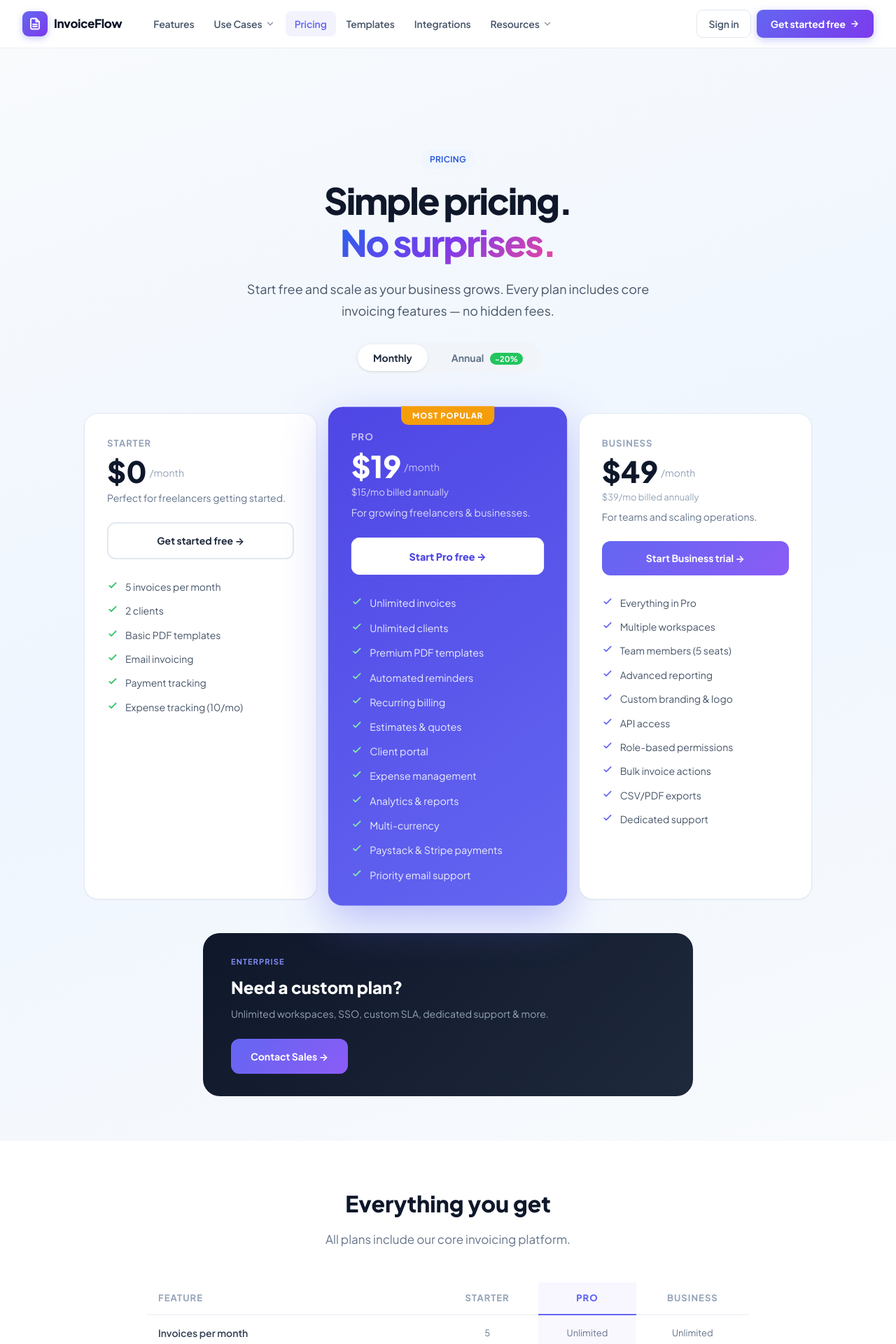
After one commit to goldenjeffempire/invoice-flow, a Django app: page /pricing/ in a window 1280 px wide. The commit adds this page. Shown: the top 1920 px of the page at 70% size. Run offline with Django 4.2, Linux system fonts and the light colour scheme; parts of the project's set-up code (start-up, migrations or seed data) failed here and were passed over.

Commit message:
Add a pricing page and update navigation links
Add a new pricing page view and template. Update urls.py to include the pricing route. Modify layout.html to add navigation links to the pricing page.

Replit-Commit-Author: Agent
Replit-Commit-Session-Id: e3951301-0fb9-4ff3-b91d-60e87f332dbf
Replit-Commit-Checkpoint-Type: full_checkpoint
Replit-Commit-Event-Id: 8d373d3c-ce9b-4a50-b391-523dfc4e1dac
Replit-Commit-Screenshot-Url: https://storage.googleapis.com/screenshot-production-us-central1/a73fb0f4-3399-4dea-aaa0-6d3ad7fbebe6/e3951301-0fb9-4ff3-b91d-60e87f332dbf/0RrqgAT

```diff
--- a/invoices/urls.py
+++ b/invoices/urls.py
@@ -111,6 +111,7 @@ urlpatterns = [
     path("settings/reminders/pixel/<int:log_id>/", views.track_reminder_open, name="track_reminder_open"),
 
     # ── Marketing / Static Pages ──────────────────────────────────────────────
+    path("pricing/", views.pricing_view, name="pricing"),
     path("about/", views.about_view, name="about"),
     path("features/", views.features_view, name="features"),
     path("contact/", views.contact_view, name="contact"),
--- a/invoices/views/main_views.py
+++ b/invoices/views/main_views.py
@@ -49,7 +49,16 @@ def landing_view(request):
 
 
 def favicon_view(request):
-    return HttpResponse(status=204)
+    svg = (
+        '<svg xmlns="http://www.w3.org/2000/svg" viewBox="0 0 32 32">'
+        '<rect width="32" height="32" rx="8" fill="#6366f1"/>'
+        '<path d="M9 8h9l5 5v11a2 2 0 01-2 2H9a2 2 0 01-2-2V10a2 2 0 012-2z" fill="none" stroke="white" stroke-width="2" stroke-linejoin="round"/>'
+        '<path d="M18 8v5h5" fill="none" stroke="white" stroke-width="2" stroke-linejoin="round"/>'
+        '<line x1="11" y1="17" x2="21" y2="17" stroke="white" stroke-width="2" stroke-linecap="round"/>'
+        '<line x1="11" y1="21" x2="17" y2="21" stroke="white" stroke-width="2" stroke-linecap="round"/>'
+        '</svg>'
+    )
+    return HttpResponse(svg, content_type="image/svg+xml")
 
 
 def robots_txt_view(request):
@@ -495,6 +504,76 @@ def accept_invitation(request, token):
 # ============================================================================
 # Static / Marketing Pages
 # ============================================================================
+
+def pricing_view(request):
+    starter_features = [
+        "5 invoices per month",
+        "2 clients",
+        "Basic PDF templates",
+        "Email invoicing",
+        "Payment tracking",
+        "Expense tracking (10/mo)",
+    ]
+    pro_features = [
+        "Unlimited invoices",
+        "Unlimited clients",
+        "Premium PDF templates",
+        "Automated reminders",
+        "Recurring billing",
+        "Estimates & quotes",
+        "Client portal",
+        "Expense management",
+        "Analytics & reports",
+        "Multi-currency",
+        "Paystack & Stripe payments",
+        "Priority email support",
+    ]
+    business_features = [
+        "Everything in Pro",
+        "Multiple workspaces",
+        "Team members (5 seats)",
+        "Advanced reporting",
+        "Custom branding & logo",
+        "API access",
+        "Role-based permissions",
+        "Bulk invoice actions",
+        "CSV/PDF exports",
+        "Dedicated support",
+    ]
+    comparison_rows = [
+        {"feature": "Invoices per month", "starter": "5", "pro": "Unlimited", "business": "Unlimited"},
+        {"feature": "Clients", "starter": "2", "pro": "Unlimited", "business": "Unlimited"},
+        {"feature": "PDF invoice generation", "starter": True, "pro": True, "business": True},
+        {"feature": "Automated payment reminders", "starter": False, "pro": True, "business": True},
+        {"feature": "Recurring billing", "starter": False, "pro": True, "business": True},
+        {"feature": "Estimates & quotes", "starter": False, "pro": True, "business": True},
+        {"feature": "Client portal", "starter": False, "pro": True, "business": True},
+        {"feature": "Expense management", "starter": "Basic", "pro": True, "business": True},
+        {"feature": "Analytics & reports", "starter": False, "pro": True, "business": True},
+        {"feature": "Multi-currency support", "starter": False, "pro": True, "business": True},
+        {"feature": "Online payments (Stripe/Paystack)", "starter": False, "pro": True, "business": True},
+        {"feature": "Multiple workspaces", "starter": False, "pro": False, "business": True},
+        {"feature": "Team members", "starter": "1 user", "pro": "2 users", "business": "5 users"},
+        {"feature": "Custom branding", "starter": False, "pro": True, "business": True},
+        {"feature": "API access", "starter": False, "pro": False, "business": True},
+        {"feature": "Priority support", "starter": False, "pro": True, "business": True},
+    ]
+    faqs = [
+        {"question": "Is there a free trial?", "answer": "Yes! The Starter plan is free forever. Pro and Business plans include a 14-day free trial — no credit card required."},
+        {"question": "Can I change plans later?", "answer": "Absolutely. You can upgrade, downgrade, or cancel at any time. When you upgrade, you're charged on a prorated basis for the remainder of your billing period."},
+        {"question": "What payment methods do you accept?", "answer": "We accept all major credit and debit cards (Visa, Mastercard, Amex), and bank transfers via Paystack for Nigerian customers."},
+        {"question": "Is my data secure?", "answer": "Yes. All data is encrypted in transit and at rest. We use bank-grade security, MFA authentication, and maintain strict data isolation between workspaces."},
+        {"question": "Can I export my data?", "answer": "Yes, you can export your invoices, clients, and expense data as PDF or CSV at any time on all plans."},
+        {"question": "Do you offer discounts for nonprofits or students?", "answer": "Yes — contact our support team with proof of eligibility and we'll apply a 30% discount to your Pro or Business plan."},
+    ]
+    return render(request, "pages/pricing.html", {
+        "starter_features": starter_features,
+        "pro_features": pro_features,
+        "business_features": business_features,
+        "comparison_rows": comparison_rows,
+        "faqs": faqs,
+    })
+
 
 def about_view(request):
     return render(request, "pages/about.html")
--- a/templates/base/layout.html
+++ b/templates/base/layout.html
@@ -93,6 +93,8 @@
             </a>
           </div>
         </div>
+
+        <a href="{% url 'invoices:pricing' %}" class="pnav-link{% if request.resolver_match.url_name == 'pricing' %} pnav-link--active{% endif %}">Pricing</a>
 
         <a href="{% url 'invoices:templates' %}" class="pnav-link{% if request.resolver_match.url_name == 'templates' %} pnav-link--active{% endif %}">Templates</a>
 
@@ -214,6 +216,7 @@
       <!-- Mobile links -->
       <nav class="pnav-mobile-nav">
         <a href="{% url 'invoices:features' %}" class="pnav-mobile-link">Features</a>
+        <a href="{% url 'invoices:pricing' %}" class="pnav-mobile-link">Pricing</a>
 
         <div class="pnav-mobile-section">
           <p class="pnav-mobile-section-label">Use Cases</p>
--- /dev/null
+++ b/templates/pages/pricing.html
@@ -0,0 +1,226 @@
+{% extends "base/layout.html" %}
+
+{% block title %}Pricing — Simple, Transparent Plans | InvoiceFlow{% endblock %}
+{% block meta_description %}Choose the InvoiceFlow plan that fits your business. Start free, upgrade as you grow. No hidden fees, cancel anytime.{% endblock %}
+
+{% block content %}
+
+<section style="padding:9rem 0 4rem;background:linear-gradient(160deg,#f8fafc 0%,#eff6ff 50%,#f8fafc 100%)">
+  <div class="container">
+    <div style="text-align:center;max-width:640px;margin:0 auto 3.5rem">
+      <span class="badge badge-primary" style="margin-bottom:1rem">PRICING</span>
+      <h1 style="font-size:clamp(2rem,5vw,3.25rem);font-weight:800;letter-spacing:-.04em;color:#0f172a;margin:0 0 1.25rem;line-height:1.15">
+        Simple pricing.<br><span class="gradient-text">No surprises.</span>
+      </h1>
+      <p style="font-size:1.125rem;color:#475569;line-height:1.75;margin:0">
+        Start free and scale as your business grows. Every plan includes core invoicing features — no hidden fees.
+      </p>
+
+      <!-- Billing toggle -->
+      <div id="billing-toggle" style="display:inline-flex;align-items:center;gap:12px;margin-top:1.75rem;padding:4px;background:#f1f5f9;border-radius:999px">
+        <button onclick="setBilling('monthly')" id="btn-monthly"
+          style="padding:8px 22px;border:none;border-radius:999px;font-weight:700;font-size:14px;cursor:pointer;transition:all 200ms;background:#fff;color:#1e293b;box-shadow:0 1px 3px rgba(0,0,0,.12)">
+          Monthly
+        </button>
+        <button onclick="setBilling('annual')" id="btn-annual"
+          style="padding:8px 22px;border:none;border-radius:999px;font-weight:700;font-size:14px;cursor:pointer;transition:all 200ms;background:transparent;color:#64748b;box-shadow:none">
+          Annual
+          <span style="margin-left:6px;background:#22c55e;color:#fff;font-size:11px;font-weight:700;padding:2px 7px;border-radius:999px">−20%</span>
+        </button>
+      </div>
+    </div>
+
+    <!-- Plans Grid -->
+    <div style="display:grid;grid-template-columns:repeat(auto-fit,minmax(280px,1fr));gap:20px;max-width:1040px;margin:0 auto">
+
+      <!-- Free -->
+      <div class="card" style="padding:32px;position:relative;border:1px solid #e2e8f0;border-radius:1.25rem">
+        <div style="margin-bottom:24px">
+          <p style="font-size:13px;font-weight:700;text-transform:uppercase;letter-spacing:.08em;color:#94a3b8;margin:0 0 8px">Starter</p>
+          <div style="display:flex;align-items:flex-end;gap:4px;margin-bottom:6px">
+            <span style="font-size:42px;font-weight:800;color:#0f172a;line-height:1">$0</span>
+            <span style="font-size:14px;color:#94a3b8;margin-bottom:8px">/month</span>
+          </div>
+          <p style="font-size:14px;color:#64748b;margin:0">Perfect for freelancers getting started.</p>
+        </div>
+        <a href="{% url 'invoices:signup' %}" style="display:block;text-align:center;padding:13px 20px;border:2px solid #e2e8f0;border-radius:12px;font-weight:700;font-size:14px;color:#1e293b;text-decoration:none;transition:all 200ms;margin-bottom:28px"
+           onmouseover="this.style.borderColor='#6366f1';this.style.color='#6366f1'" onmouseout="this.style.borderColor='#e2e8f0';this.style.color='#1e293b'">
+          Get started free →
+        </a>
+        <ul style="list-style:none;padding:0;margin:0;display:flex;flex-direction:column;gap:12px">
+          {% for feat in starter_features %}
+          <li style="display:flex;align-items:flex-start;gap:10px;font-size:14px;color:#475569">
+            <svg width="16" height="16" fill="none" stroke="#22c55e" viewBox="0 0 24 24" style="flex-shrink:0;margin-top:1px"><path stroke-linecap="round" stroke-linejoin="round" stroke-width="2.5" d="M5 13l4 4L19 7"/></svg>
+            {{ feat }}
+          </li>
+          {% endfor %}
+        </ul>
+      </div>
+
+      <!-- Pro (Featured) -->
+      <div style="padding:32px;position:relative;border-radius:1.25rem;background:linear-gradient(145deg,#4f46e5,#6366f1);box-shadow:0 20px 60px rgba(99,102,241,.4);transform:scale(1.025)">
+        <div style="position:absolute;top:-1px;left:50%;transform:translateX(-50%);background:#f59e0b;color:#fff;font-size:11px;font-weight:800;letter-spacing:.08em;padding:4px 16px;border-radius:0 0 10px 10px;text-transform:uppercase">Most Popular</div>
+        <div style="margin-bottom:24px">
+          <p style="font-size:13px;font-weight:700;text-transform:uppercase;letter-spacing:.08em;color:rgba(255,255,255,.65);margin:0 0 8px">Pro</p>
+          <div style="display:flex;align-items:flex-end;gap:4px;margin-bottom:6px">
+            <span class="price-pro" style="font-size:42px;font-weight:800;color:#fff;line-height:1">$19</span>
+            <span style="font-size:14px;color:rgba(255,255,255,.65);margin-bottom:8px">/month</span>
+          </div>
+          <p class="price-pro-note" style="font-size:13px;color:rgba(255,255,255,.75);margin:0">$15/mo billed annually</p>
+          <p style="font-size:14px;color:rgba(255,255,255,.8);margin:6px 0 0">For growing freelancers &amp; businesses.</p>
+        </div>
+        <a href="{% url 'invoices:signup' %}" style="display:block;text-align:center;padding:13px 20px;background:#fff;border-radius:12px;font-weight:800;font-size:14px;color:#4f46e5;text-decoration:none;transition:all 200ms;margin-bottom:28px;border:2px solid transparent"
+           onmouseover="this.style.background='rgba(255,255,255,.9)'" onmouseout="this.style.background='#fff'">
+          Start Pro free →
+        </a>
+        <ul style="list-style:none;padding:0;margin:0;display:flex;flex-direction:column;gap:12px">
+          {% for feat in pro_features %}
+          <li style="display:flex;align-items:flex-start;gap:10px;font-size:14px;color:rgba(255,255,255,.88)">
+            <svg width="16" height="16" fill="none" stroke="#86efac" viewBox="0 0 24 24" style="flex-shrink:0;margin-top:1px"><path stroke-linecap="round" stroke-linejoin="round" stroke-width="2.5" d="M5 13l4 4L19 7"/></svg>
+            {{ feat }}
+          </li>
+          {% endfor %}
+        </ul>
+      </div>
+
+      <!-- Business -->
+      <div class="card" style="padding:32px;position:relative;border:1px solid #e2e8f0;border-radius:1.25rem">
+        <div style="margin-bottom:24px">
+          <p style="font-size:13px;font-weight:700;text-transform:uppercase;letter-spacing:.08em;color:#94a3b8;margin:0 0 8px">Business</p>
+          <div style="display:flex;align-items:flex-end;gap:4px;margin-bottom:6px">
+            <span class="price-biz" style="font-size:42px;font-weight:800;color:#0f172a;line-height:1">$49</span>
+            <span style="font-size:14px;color:#94a3b8;margin-bottom:8px">/month</span>
+          </div>
+          <p class="price-biz-note" style="font-size:13px;color:#94a3b8;margin:0">$39/mo billed annually</p>
+          <p style="font-size:14px;color:#64748b;margin:6px 0 0">For teams and scaling operations.</p>
+        </div>
+        <a href="{% url 'invoices:signup' %}" style="display:block;text-align:center;padding:13px 20px;background:linear-gradient(135deg,#6366f1,#8b5cf6);border-radius:12px;font-weight:700;font-size:14px;color:#fff;text-decoration:none;transition:all 200ms;margin-bottom:28px"
+           onmouseover="this.style.opacity='.9'" onmouseout="this.style.opacity='1'">
+          Start Business trial →
+        </a>
+        <ul style="list-style:none;padding:0;margin:0;display:flex;flex-direction:column;gap:12px">
+          {% for feat in business_features %}
+          <li style="display:flex;align-items:flex-start;gap:10px;font-size:14px;color:#475569">
+            <svg width="16" height="16" fill="none" stroke="#6366f1" viewBox="0 0 24 24" style="flex-shrink:0;margin-top:1px"><path stroke-linecap="round" stroke-linejoin="round" stroke-width="2.5" d="M5 13l4 4L19 7"/></svg>
+            {{ feat }}
+          </li>
+          {% endfor %}
+        </ul>
+      </div>
+
+    </div>
+
+    <!-- Enterprise CTA -->
+    <div style="max-width:700px;margin:3rem auto 0;padding:32px 40px;background:linear-gradient(135deg,#0f172a,#1e293b);border-radius:1.5rem;display:flex;align-items:center;justify-content:space-between;gap:24px;flex-wrap:wrap">
+      <div>
+        <p style="font-size:11px;font-weight:700;text-transform:uppercase;letter-spacing:.1em;color:#818cf8;margin:0 0 8px">Enterprise</p>
+        <h3 style="font-size:1.5rem;font-weight:800;color:#fff;margin:0 0 8px">Need a custom plan?</h3>
+        <p style="font-size:14px;color:#94a3b8;margin:0">Unlimited workspaces, SSO, custom SLA, dedicated support &amp; more.</p>
+      </div>
+      <a href="{% url 'invoices:contact' %}" style="flex-shrink:0;padding:14px 28px;background:linear-gradient(135deg,#6366f1,#8b5cf6);border-radius:12px;font-weight:700;font-size:14px;color:#fff;text-decoration:none;white-space:nowrap">
+        Contact Sales →
+      </a>
+    </div>
+  </div>
+</section>
+
+<!-- Feature Comparison -->
+<section style="padding:4rem 0 5rem;background:#fff">
+  <div class="container">
+    <h2 style="text-align:center;font-size:2rem;font-weight:800;color:#0f172a;margin:0 0 0.75rem">Everything you get</h2>
+    <p style="text-align:center;color:#64748b;font-size:1.0625rem;margin:0 0 3rem">All plans include our core invoicing platform.</p>
+
+    <div style="max-width:860px;margin:0 auto;overflow-x:auto">
+      <table style="width:100%;border-collapse:collapse">
+        <thead>
+          <tr>
+            <th style="text-align:left;padding:12px 16px;font-size:13px;font-weight:700;color:#94a3b8;text-transform:uppercase;letter-spacing:.08em;border-bottom:2px solid #f1f5f9">Feature</th>
+            <th style="text-align:center;padding:12px 16px;font-size:13px;font-weight:700;color:#94a3b8;text-transform:uppercase;letter-spacing:.08em;border-bottom:2px solid #f1f5f9">Starter</th>
+            <th style="text-align:center;padding:12px 16px;font-size:13px;font-weight:800;color:#6366f1;text-transform:uppercase;letter-spacing:.08em;border-bottom:2px solid #6366f1;background:#f8f7ff">Pro</th>
+            <th style="text-align:center;padding:12px 16px;font-size:13px;font-weight:700;color:#94a3b8;text-transform:uppercase;letter-spacing:.08em;border-bottom:2px solid #f1f5f9">Business</th>
+          </tr>
+        </thead>
+        <tbody>
+          {% for row in comparison_rows %}
+          <tr style="border-bottom:1px solid #f8fafc">
+            <td style="padding:14px 16px;font-size:14px;font-weight:600;color:#334155">{{ row.feature }}</td>
+            <td style="text-align:center;padding:14px 16px;font-size:13px;color:#64748b">
+              {% if row.starter == True %}<svg width="18" height="18" fill="none" stroke="#22c55e" viewBox="0 0 24 24"><path stroke-linecap="round" stroke-linejoin="round" stroke-width="2.5" d="M5 13l4 4L19 7"/></svg>
+              {% elif row.starter == False %}<svg width="16" height="16" fill="none" stroke="#cbd5e1" viewBox="0 0 24 24"><path stroke-linecap="round" stroke-linejoin="round" stroke-width="2" d="M6 18L18 6M6 6l12 12"/></svg>
+              {% else %}{{ row.starter }}{% endif %}
+            </td>
+            <td style="text-align:center;padding:14px 16px;font-size:13px;color:#64748b;background:#faf8ff">
+              {% if row.pro == True %}<svg width="18" height="18" fill="none" stroke="#6366f1" viewBox="0 0 24 24"><path stroke-linecap="round" stroke-linejoin="round" stroke-width="2.5" d="M5 13l4 4L19 7"/></svg>
+              {% elif row.pro == False %}<svg width="16" height="16" fill="none" stroke="#cbd5e1" viewBox="0 0 24 24"><path stroke-linecap="round" stroke-linejoin="round" stroke-width="2" d="M6 18L18 6M6 6l12 12"/></svg>
+              {% else %}{{ row.pro }}{% endif %}
+            </td>
+            <td style="text-align:center;padding:14px 16px;font-size:13px;color:#64748b">
+              {% if row.business == True %}<svg width="18" height="18" fill="none" stroke="#22c55e" viewBox="0 0 24 24"><path stroke-linecap="round" stroke-linejoin="round" stroke-width="2.5" d="M5 13l4 4L19 7"/></svg>
+              {% elif row.business == False %}<svg width="16" height="16" fill="none" stroke="#cbd5e1" viewBox="0 0 24 24"><path stroke-linecap="round" stroke-linejoin="round" stroke-width="2" d="M6 18L18 6M6 6l12 12"/></svg>
+              {% else %}{{ row.business }}{% endif %}
+            </td>
+          </tr>
+          {% endfor %}
+        </tbody>
+      </table>
+    </div>
+  </div>
+</section>
+
+<!-- FAQ Section -->
+<section style="padding:4rem 0 6rem;background:#f8fafc">
+  <div class="container">
+    <h2 style="text-align:center;font-size:2rem;font-weight:800;color:#0f172a;margin:0 0 3rem">Pricing FAQ</h2>
+    <div style="max-width:700px;margin:0 auto;display:flex;flex-direction:column;gap:16px">
+      {% for q in faqs %}
+      <div class="card" style="padding:24px">
+        <h3 style="font-size:15px;font-weight:700;color:#0f172a;margin:0 0 10px">{{ q.question }}</h3>
+        <p style="font-size:14px;color:#64748b;margin:0;line-height:1.7">{{ q.answer }}</p>
+      </div>
+      {% endfor %}
+    </div>
+  </div>
+</section>
+
+<!-- Bottom CTA -->
+<section style="padding:5rem 0;background:linear-gradient(135deg,#4f46e5 0%,#7c3aed 100%)">
+  <div class="container" style="text-align:center">
+    <h2 style="font-size:2.25rem;font-weight:800;color:#fff;margin:0 0 1rem">Ready to get paid faster?</h2>
+    <p style="font-size:1.0625rem;color:rgba(255,255,255,.8);margin:0 0 2rem">Join thousands of freelancers and businesses using InvoiceFlow.</p>
+    <div style="display:flex;gap:16px;justify-content:center;flex-wrap:wrap">
+      <a href="{% url 'invoices:signup' %}" style="padding:16px 36px;background:#fff;color:#4f46e5;font-weight:800;font-size:15px;border-radius:14px;text-decoration:none;transition:all 200ms"
+         onmouseover="this.style.transform='translateY(-2px)'" onmouseout="this.style.transform='none'">
+        Start for free →
+      </a>
+      <a href="{% url 'invoices:contact' %}" style="padding:16px 36px;background:rgba(255,255,255,.15);color:#fff;font-weight:700;font-size:15px;border-radius:14px;text-decoration:none;border:2px solid rgba(255,255,255,.3);transition:all 200ms"
+         onmouseover="this.style.background='rgba(255,255,255,.25)'" onmouseout="this.style.background='rgba(255,255,255,.15)'">
+        Talk to sales
+      </a>
+    </div>
+    <p style="font-size:13px;color:rgba(255,255,255,.6);margin:1.5rem 0 0">No credit card required · Cancel anytime · Free migration support</p>
+  </div>
+</section>
+
+<script>
+function setBilling(type) {
+  const m = document.getElementById('btn-monthly');
+  const a = document.getElementById('btn-annual');
+  if (type === 'annual') {
+    m.style.cssText = 'padding:8px 22px;border:none;border-radius:999px;font-weight:700;font-size:14px;cursor:pointer;transition:all 200ms;background:transparent;color:#64748b;box-shadow:none';
+    a.style.cssText = 'padding:8px 22px;border:none;border-radius:999px;font-weight:700;font-size:14px;cursor:pointer;transition:all 200ms;background:#fff;color:#1e293b;box-shadow:0 1px 3px rgba(0,0,0,.12)';
+    document.querySelectorAll('.price-pro').forEach(el => el.textContent = '$15');
+    document.querySelectorAll('.price-pro-note').forEach(el => el.textContent = 'Save $48/year');
+    document.querySelectorAll('.price-biz').forEach(el => el.textContent = '$39');
+    document.querySelectorAll('.price-biz-note').forEach(el => el.textContent = 'Save $120/year');
+  } else {
+    a.style.cssText = 'padding:8px 22px;border:none;border-radius:999px;font-weight:700;font-size:14px;cursor:pointer;transition:all 200ms;background:transparent;color:#64748b;box-shadow:none';
+    m.style.cssText = 'padding:8px 22px;border:none;border-radius:999px;font-weight:700;font-size:14px;cursor:pointer;transition:all 200ms;background:#fff;color:#1e293b;box-shadow:0 1px 3px rgba(0,0,0,.12)';
+    document.querySelectorAll('.price-pro').forEach(el => el.textContent = '$19');
+    document.querySelectorAll('.price-pro-note').forEach(el => el.textContent = '$15/mo billed annually');
+    document.querySelectorAll('.price-biz').forEach(el => el.textContent = '$49');
+    document.querySelectorAll('.price-biz-note').forEach(el => el.textContent = '$39/mo billed annually');
+  }
+}
+</script>
+
+{% endblock %}
```
Also changed, not shown: attached_assets/Pasted-You-are-now-operating-as-an-autonomous-enterprise-grade_1774711988548.txt (added, +201 -0 lines).
